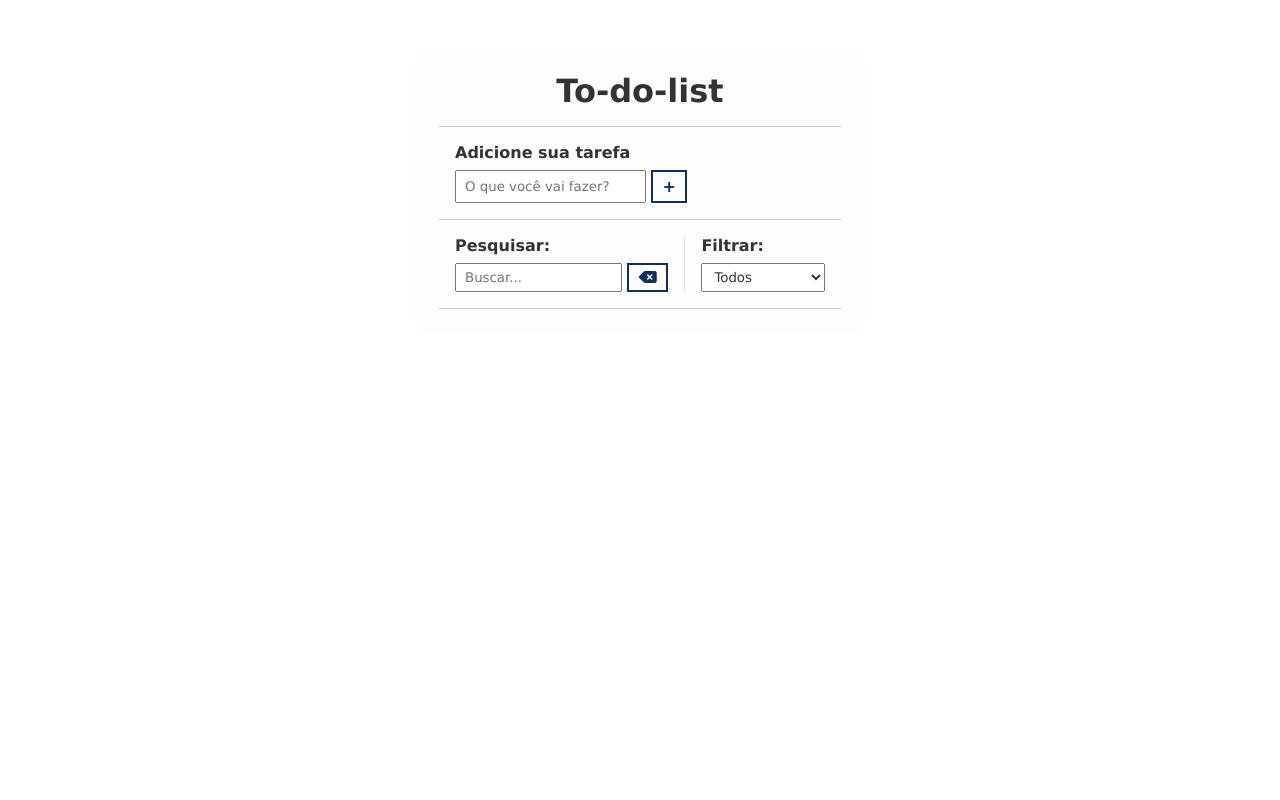
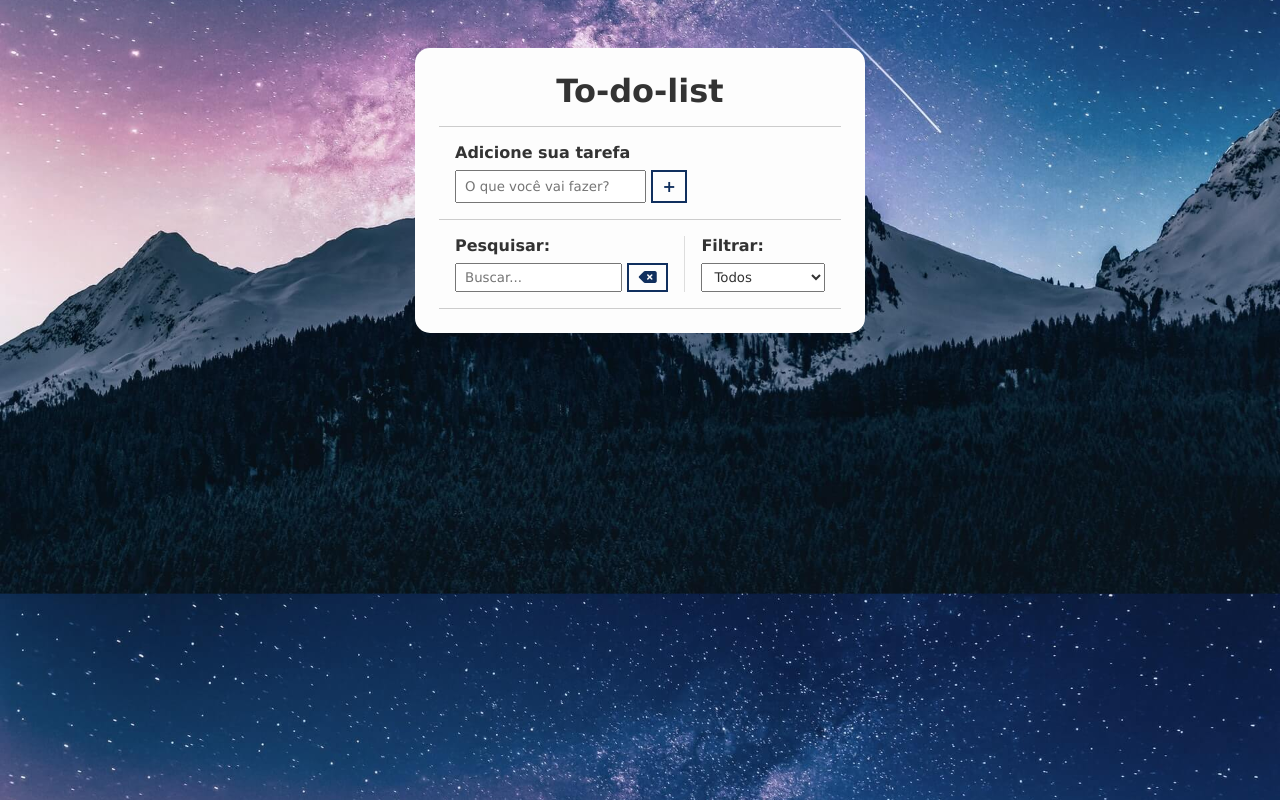
Before and after one commit to Veghing05/Aplicativo-de-Lista-de-Tarefas-To-Do-List-, a plain HTML site: page index.html in a window 1280 px wide. Drawn offline with Linux system fonts and the light colour scheme.

Commit message:
Update styles.css

```diff
--- a/styles.css
+++ b/styles.css
@@ -8,7 +8,7 @@
   }
 
   body {
-    background-image: url("../img/bg.jpg");
+    background-image: url("bg.jpg");
     background-position: center;
     background-size: cover;
   }
```
